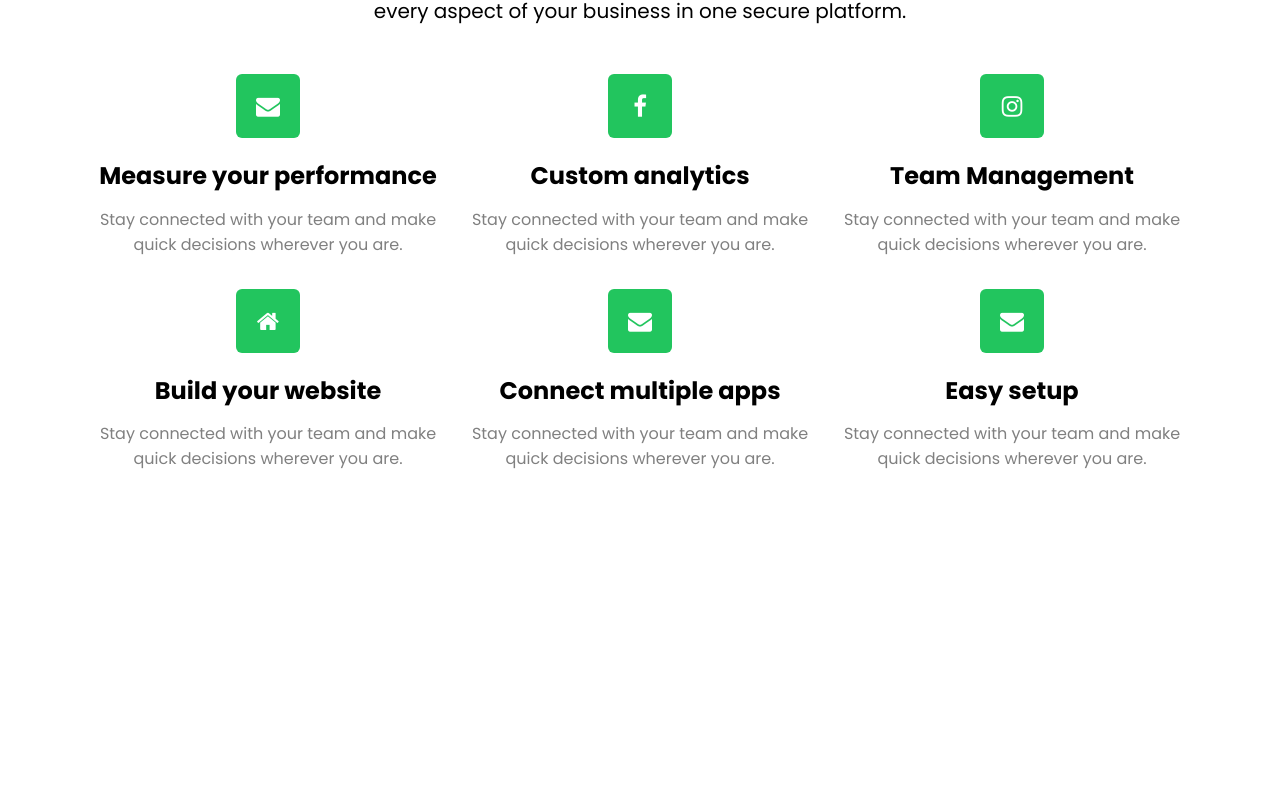
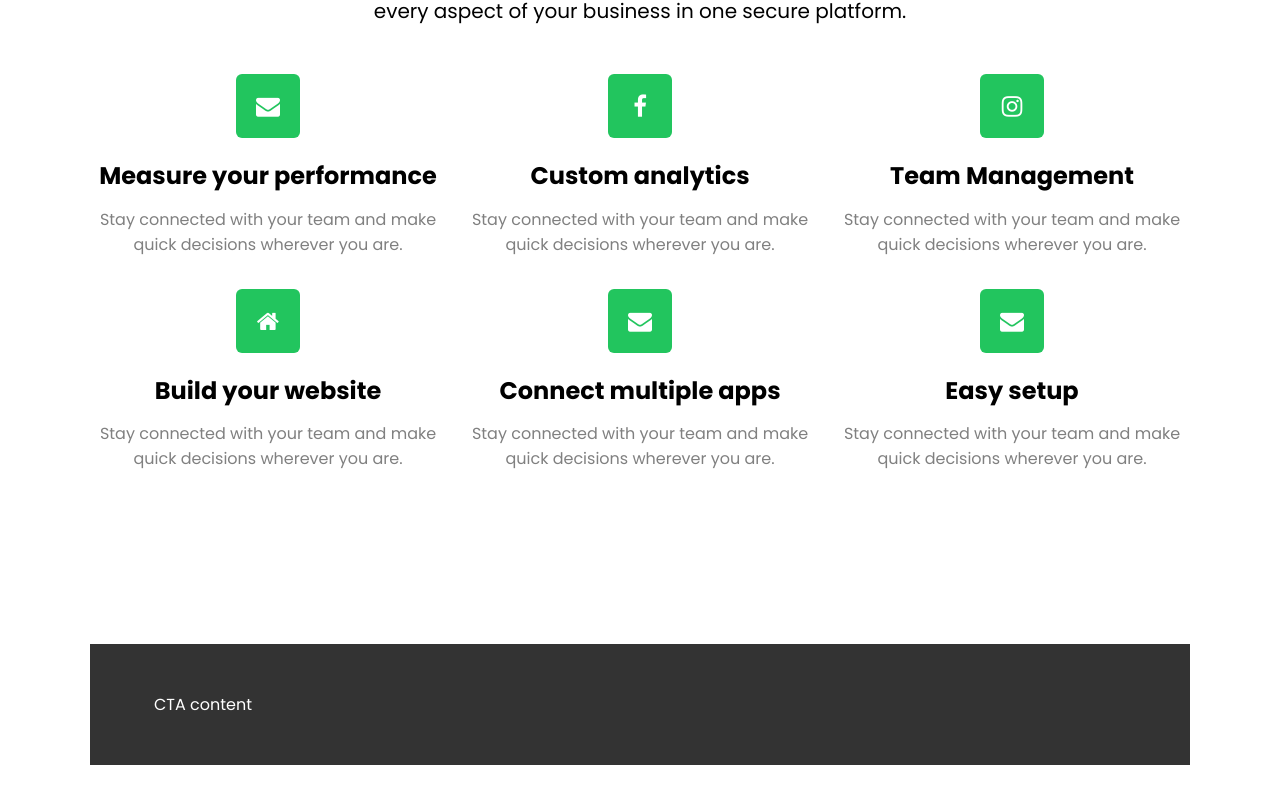
Before and after one commit to MariusCodeAcademy/feu2-09_r_styled_components_css, a React (Vite) app: page / in a window 1280 px wide. Shown: the part 227-1030 px from the top of the page. Before the commit the page ends 800 px from the top, so only its background shows below. Built offline with nearby package versions, Linux system fonts and the light colour scheme.

Commit message:
Flex uzd

```diff
--- a/src/App.jsx
+++ b/src/App.jsx
@@ -1,10 +1,12 @@
 import './App.css';
+import Cta from './components/cta/Cta';
 import GainMore from './components/gainMore/GainMore';
 
 function App() {
   return (
     <div className='App'>
       <GainMore />
+      <Cta />
     </div>
   );
 }
--- /dev/null
+++ b/src/components/cta/Cta.jsx
@@ -0,0 +1,19 @@
+import { Container, Section } from './../styled/UI.styled';
+import styled from 'styled-components';
+
+const Wrapper = styled.div`
+  background-color: #333;
+  padding: 3rem 4rem;
+  color: white;
+`;
+
+function Cta(props) {
+  return (
+    <Section>
+      <Container>
+        <Wrapper>CTA content</Wrapper>
+      </Container>
+    </Section>
+  );
+}
+export default Cta;
--- a/src/components/styled/UI.styled.js
+++ b/src/components/styled/UI.styled.js
@@ -57,3 +57,6 @@ const SubmitBtn = styled.button.attrs({
 })`
   font-size: 2rem;
 `;
+
+// Sukurti Flex styled komponent
+// kuris isdelioja elementus kaip pavyzdyje
```
